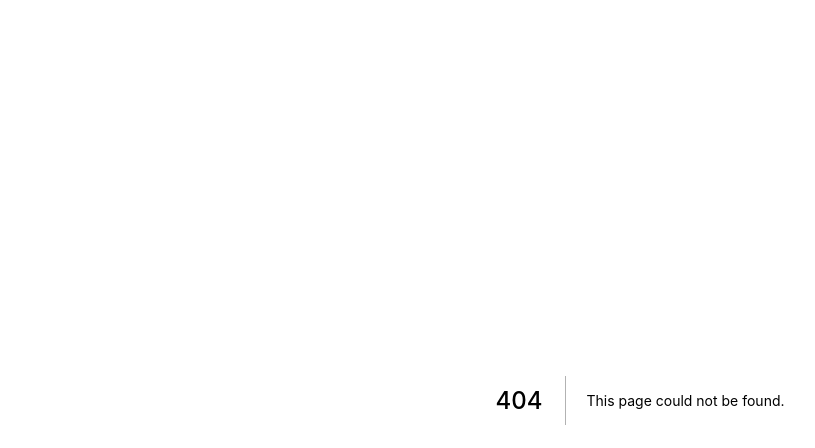
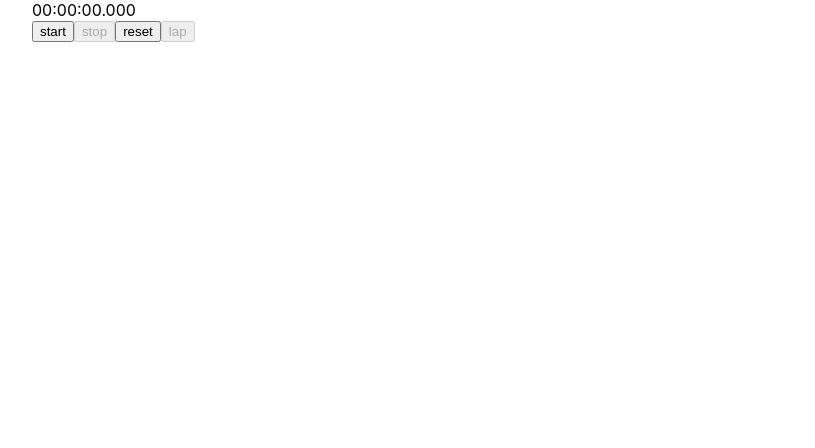
Before and after one commit to mi-wada/gihoz, a Next.js app: page /stopwatch in a window 1280 px wide. Before the commit this address had no page. Shown: the top 448 px of the page, without its empty margins (0-815 px from the left). Built offline with nearby package versions, Linux system fonts and the light colour scheme.

Commit message:
add linter

```diff
--- /dev/null
+++ b/components/timeDisplay.tsx
@@ -0,0 +1,11 @@
+import Millisecond from "../models/millisecond";
+
+const TimeDisplay: React.FunctionComponent<{ time: Millisecond }> = ({ time }) => {
+  return (
+    <>
+      {time.formatted()}
+    </>
+  )
+}
+
+export default TimeDisplay;
--- /dev/null
+++ b/models/millisecond.ts
@@ -0,0 +1,23 @@
+export default class Millisecond {
+  value: number;
+
+  constructor(ms: number = 0) {
+    this.value = ms;
+  }
+
+  add(ms: number) {
+    return new Millisecond(this.value + ms);
+  }
+
+  // return HH:MM:SS.fff
+  formatted(): string {
+    const fff = String(this.value % 1000).padStart(3, '0');
+
+    const seconds = this.value / 1000;
+    const [hh, mm, ss] = [parseInt(String(seconds / 60 / 60)) % 24, parseInt(String(seconds / 60)) % 60, parseInt(String(seconds)) % 60]
+      .map(x => parseInt(String(x)))
+      .map(x => String(x).padStart(2, '0'));
+
+    return `${hh}:${mm}:${ss}.${fff}`
+  }
+}
--- /dev/null
+++ b/pages/stopwatch.tsx
@@ -0,0 +1,111 @@
+import type { NextPage } from 'next'
+import React, { useEffect, useState } from 'react'
+import TimeDisplay from '../components/timeDisplay';
+import Millisecond from '../models/millisecond';
+import styles from '../styles/Home.module.css'
+
+const StopWatch: NextPage = () => {
+  const [ms, setMS] = useState(new Millisecond());
+  const [laps, setLaps] = useState<Array<string>>([]);
+  const [timerInterval, setTimerInterval] = useState<NodeJS.Timer | undefined>(undefined);
+  const [timerRunning, setTimerRunning] = useState(false);
+  const [startButtonEnabled, setStartButtonEnabled] = useState(true);
+  const [stopButtonEnabled, setStopButtonEnabled] = useState(false);
+  const [recordLapButtonEnabled, setRecordLapButtonEnabled] = useState(false);
+
+  const clearTimerInterval = () => {
+    clearInterval(timerInterval);
+    setTimerInterval(undefined);
+  };
+
+  useEffect(() => {
+    const INTERVAL_MS = 10;
+    if (timerRunning) {
+      const interval = setInterval(() => {
+        setMS((ms) => {
+          return ms.add(INTERVAL_MS);
+        });
+      }, INTERVAL_MS);
+      setTimerInterval(interval);
+    } else {
+      clearTimerInterval();
+    }
+  }, [timerRunning]);
+
+  const startTimer = () => {
+    setTimerRunning(true);
+    setStartButtonEnabled(false);
+    setStopButtonEnabled(true);
+    setRecordLapButtonEnabled(true);
+  };
+  const stopTimer = () => {
+    setTimerRunning(false);
+    setStartButtonEnabled(true);
+    setStopButtonEnabled(false);
+    setRecordLapButtonEnabled(false);
+  };
+  const resetTimer = () => {
+    stopTimer();
+
+    setMS(new Millisecond());
+    clearTimerInterval();
+    setLaps([]);
+  };
+
+  const recordLap = () => {
+    setLaps([...laps, ms.formatted()])
+  };
+
+  return (
+    <div className={styles.container}>
+      <TimeDisplay time={ms} />
+      <div className={styles.buttons}>
+        <StartButton startTimer={startTimer} enabled={startButtonEnabled} />
+        <StopButton stopTimer={stopTimer} enabled={stopButtonEnabled} />
+        <ResetButton resetTimer={resetTimer} />
+        <RecordLapButton recordLap={recordLap} enabled={recordLapButtonEnabled} />
+      </div>
+      <ul className={styles.laps}>
+        {
+          laps.map(lap =>
+            <li key={lap}>{lap}</li>
+          )
+        }
+      </ul>
+    </div>
+  )
+}
+
+export default StopWatch;
+
+const StartButton: React.FunctionComponent<{ startTimer: () => void, enabled: boolean }> = ({ startTimer, enabled }) => {
+  return (
+    <button onClick={startTimer} disabled={!enabled}>
+      start
+    </button>
+  )
+}
+
+const StopButton: React.FunctionComponent<{ stopTimer: () => void, enabled: boolean }> = ({ stopTimer, enabled }) => {
+  return (
+    <button onClick={stopTimer} disabled={!enabled}>
+      stop
+    </button>
+  )
+}
+
+const ResetButton: React.FunctionComponent<{ resetTimer: () => void }> = ({ resetTimer }) => {
+  return (
+    <button onClick={resetTimer}>
+      reset
+    </button>
+  )
+}
+
+const RecordLapButton: React.FunctionComponent<{ recordLap: () => void, enabled: boolean }> = ({ recordLap, enabled }) => {
+  return (
+    <button onClick={recordLap} disabled={!enabled}>
+      lap
+    </button>
+  )
+}
--- a/styles/Home.module.css
+++ b/styles/Home.module.css
@@ -28,7 +28,7 @@
   flex-grow: 1;
 }
 
-.title a {
+.title span {
   color: #0070f3;
   text-decoration: none;
 }
```
Also changed, not shown: pages/about.tsx (deleted, +0 -12 lines), pages/index.tsx (+7 -36 lines).
